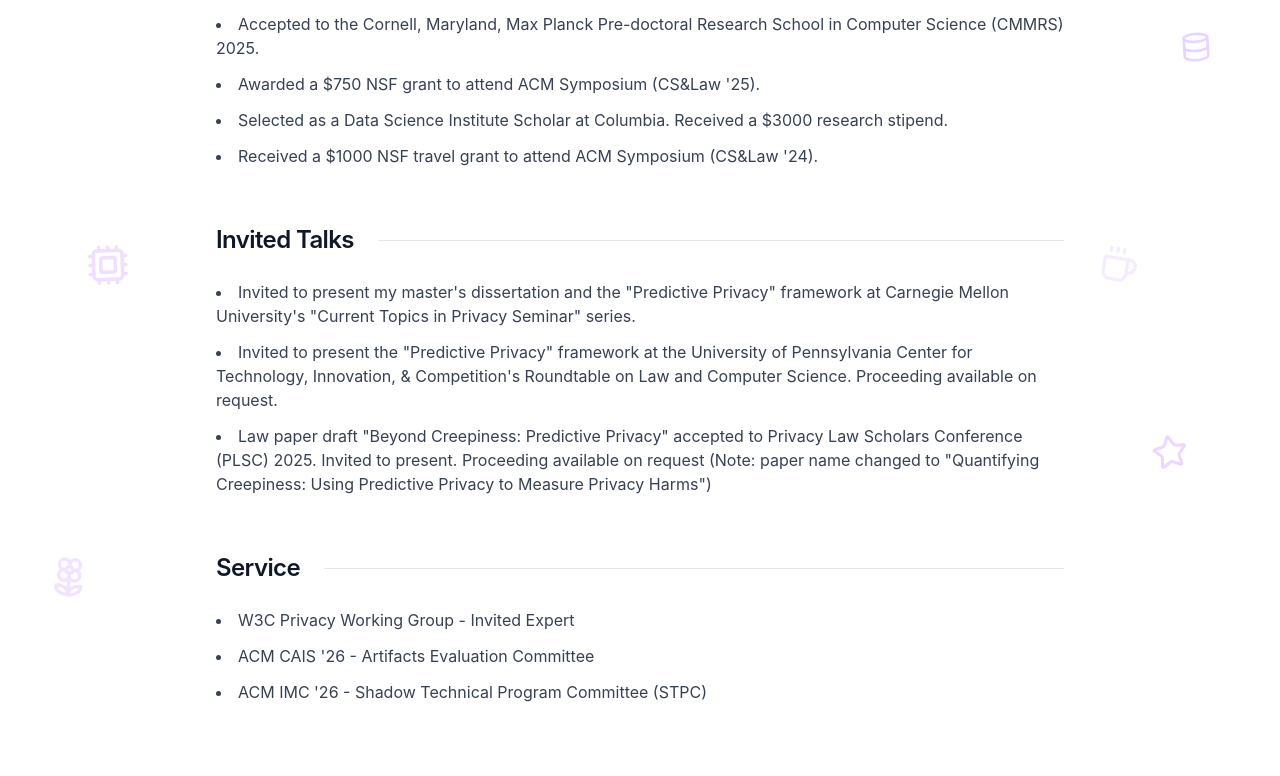
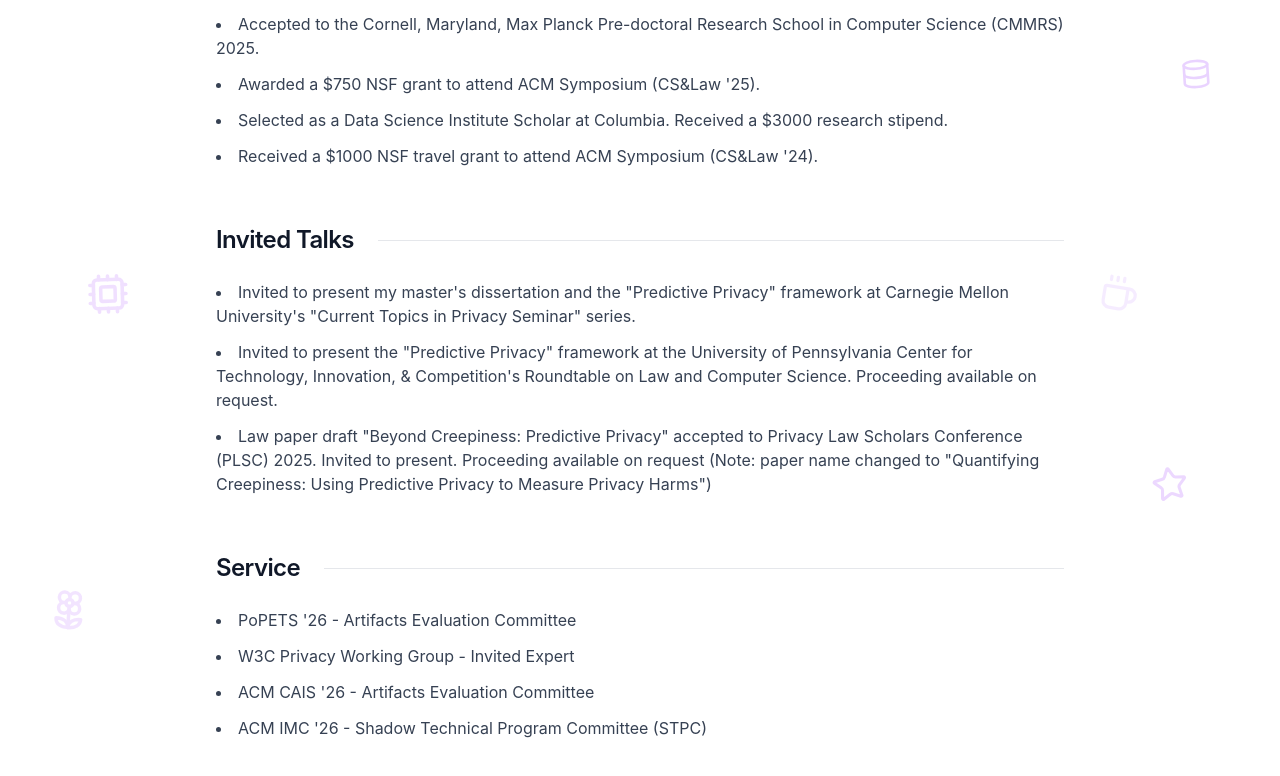
Before and after one commit to skochar1/skochar1.github.io, a React (Vite) app: page / in a window 1280 px wide. Shown: the part 2309-3085 px from the top of the page. Built offline with nearby package versions, Linux system fonts and the light colour scheme.

Commit message:
to do: add new affiliations

```diff
--- a/src/app/App.tsx
+++ b/src/app/App.tsx
@@ -336,6 +336,7 @@
             <div className="hidden h-px flex-1 bg-gray-200 ml-6 sm:block" />
           </div>
           <ul className="list-disc list-inside space-y-3 text-gray-700">
+            <li>PoPETS '26 - Artifacts Evaluation Committee</li>
             <li>W3C Privacy Working Group - Invited Expert</li>
             <li>ACM CAIS '26 - Artifacts Evaluation Committee</li>
             <li>ACM IMC '26 - Shadow Technical Program Committee (STPC)</li>
```
